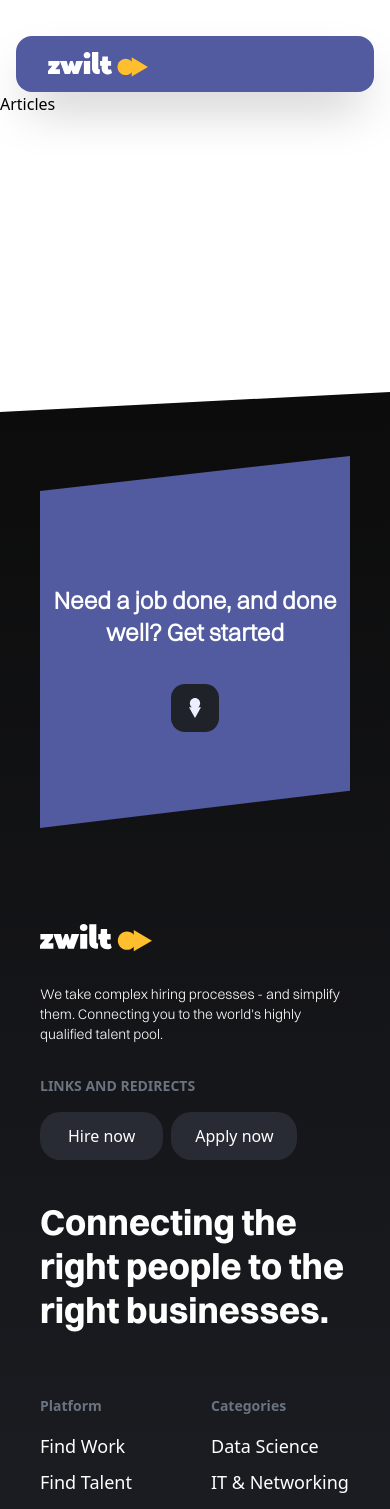
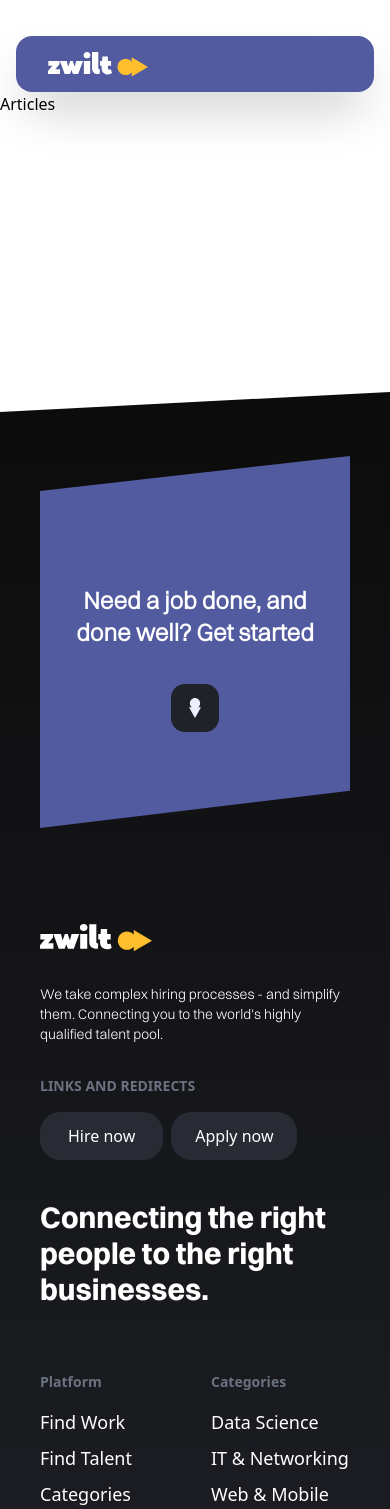
Before and after one commit to Etubaba/punch-cool, a React (Create React App) app: page /articles in a window 390 px wide. Shown: the top 1509 px of the page. Built offline with nearby package versions, Linux system fonts and the light colour scheme.

Commit message:
Fix : UI fix and finish up

```diff
--- a/src/components/footer/Footer.tsx
+++ b/src/components/footer/Footer.tsx
@@ -16,7 +16,7 @@ function Footer() {
           }}
           className="bg-zwilt-purple-600 py-24 lg:py-32   flex flex-col items-center"
         >
-          <p className="text-white font-switzerRegular mt-8 md:mt-0 md:max-w-[683px] text-2xl lg:text-5xl font-semibold text-center mb-9">
+          <p className="text-white px-4  md:px-0 font-switzerRegular mt-8 md:mt-0 md:max-w-[683px] text-2xl lg:text-5xl font-semibold text-center mb-9">
             Need a job done, and done well? Get started
           </p>
           <div className="md:w-16 md:h-16 h-12 w-12 rounded-[14px] md:rounded-[25px] bg-zwilt-dark-400 flex items-center justify-center">
@@ -49,7 +49,7 @@ function Footer() {
               </div>
             </div>
             <div className="flex-1">
-              <p className="text-white font-switzerBold text-4xl md::text-[54px] leading-[44px] md:text-5xl font-semibold mb-16">
+              <p className="text-white font-switzerBold text-3xl md:text-[54px]  md:leading-[44px] md:text-5xl font-semibold mb-16">
                 Connecting the right people to the right businesses.
               </p>
               <div className="md:flex grid grid-cols-2 md:justify-between gap-8">
--- a/src/components/home/marketplace/BrandSection.tsx
+++ b/src/components/home/marketplace/BrandSection.tsx
@@ -68,7 +68,7 @@ const BrandSection = () => {
                           src={stack.image}
                         />
                       </div>
-                      <p className="mt-2 text-sm font-semibold break-words">
+                      <p className="mt-2 text-xs md:text-sm font-semibold break-words">
                         {stack.name}&nbsp;&nbsp;
                       </p>
                     </div>
--- a/src/components/home/reason-section/Reasons.tsx
+++ b/src/components/home/reason-section/Reasons.tsx
@@ -21,7 +21,7 @@ const Reasons = () => {
           <Carousel
             additionalTransfrom={0}
             arrows={false}
-            autoPlaySpeed={2000}
+            autoPlaySpeed={3000}
             className=""
             containerClass="container-with-dots"
             dotListClass=""
```
